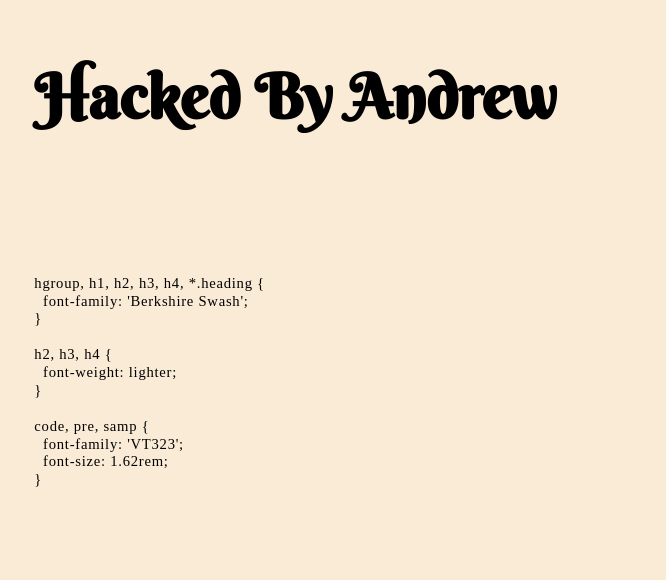
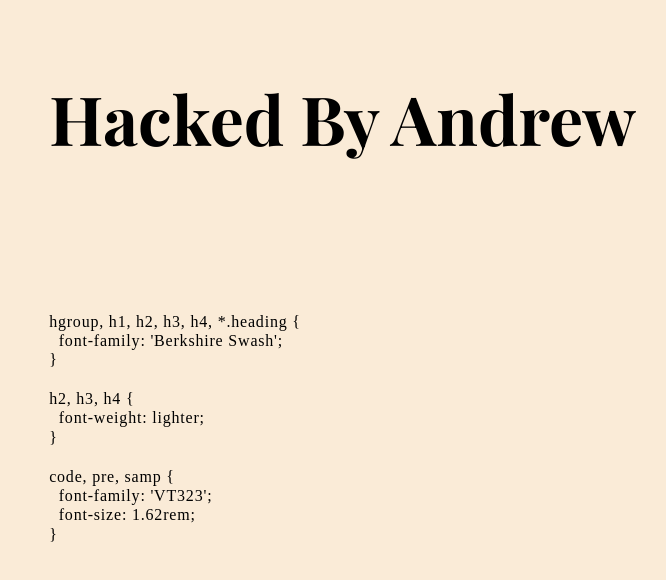
Before and after one commit to arthropodSeven/itcss, a Next.js app: page /code in a window 1280 px wide. Shown: the part 142-722 px from the top of the page, without its empty margins (127-793 px from the left). Built offline with nearby package versions, Linux system fonts and the light colour scheme; a web font is replaced by a local one.

Commit message:
remove typography stuff from globals

```diff
--- a/styles/globals.scss
+++ b/styles/globals.scss
@@ -1,52 +1,3 @@
-:root {
-  font-size: 11pt;
-}
-
-html,
-body {
-  padding: 0;
-  margin: 0;
-  font-family: 'Libre Franklin', -apple-system, BlinkMacSystemFont, Segoe UI,
-    Roboto, Oxygen, Ubuntu, Cantarell, Fira Sans, Droid Sans, Helvetica Neue,
-    sans-serif;
-}
-
-hgroup,
-h1,
-h2,
-h3,
-h4,
-*.heading {
-  font-family: 'Berkshire Swash';
-}
-
-h2,
-h3,
-h4 {
-  font-weight: lighter;
-}
-
-code {
-  font-family: 'Victor Mono';
-  letter-spacing: 0.05rem;
-}
-
-pre > code {
-  line-height: 120%;
-}
-
-h1,
-h2,
-h3,
-h4,
-p,
-span,
-a {
-  > code {
-    background: rgba(grey, 0.1);
-  }
-}
-
 a {
   color: inherit;
   text-decoration: none;
```
